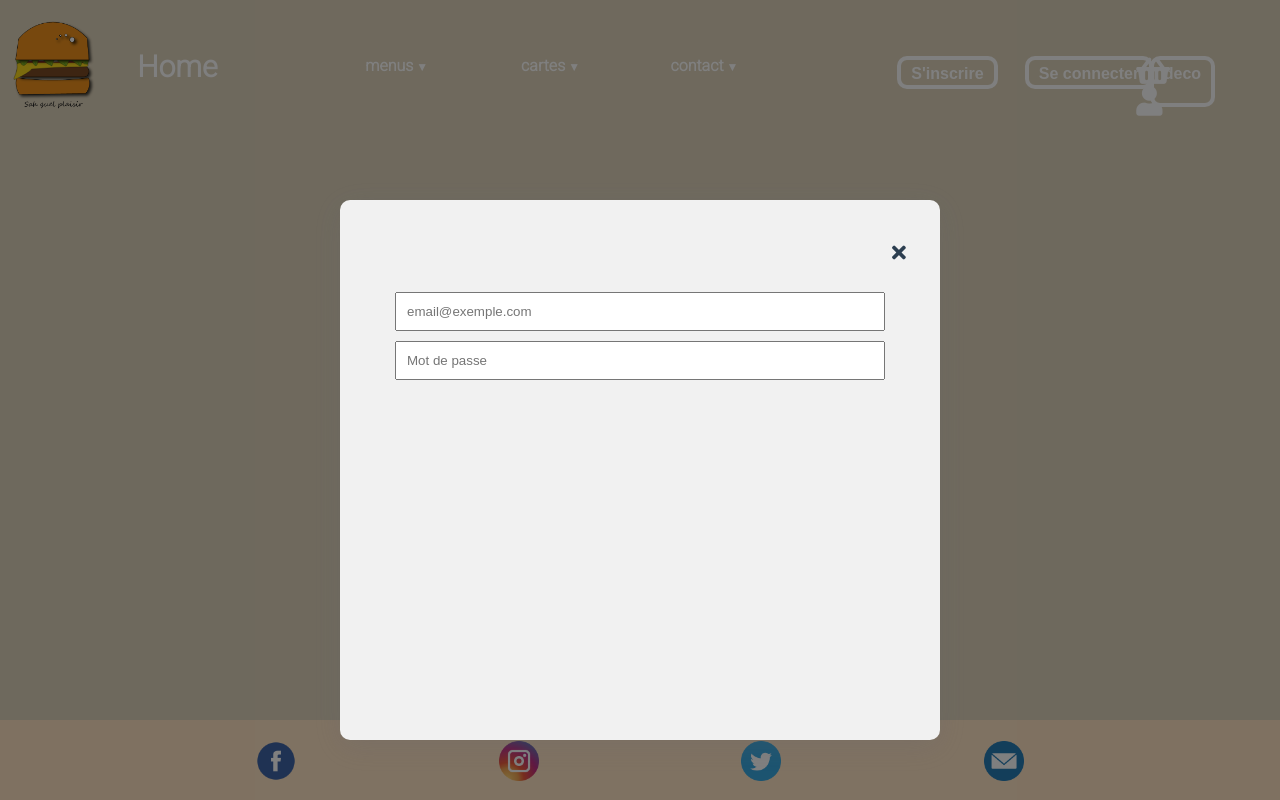
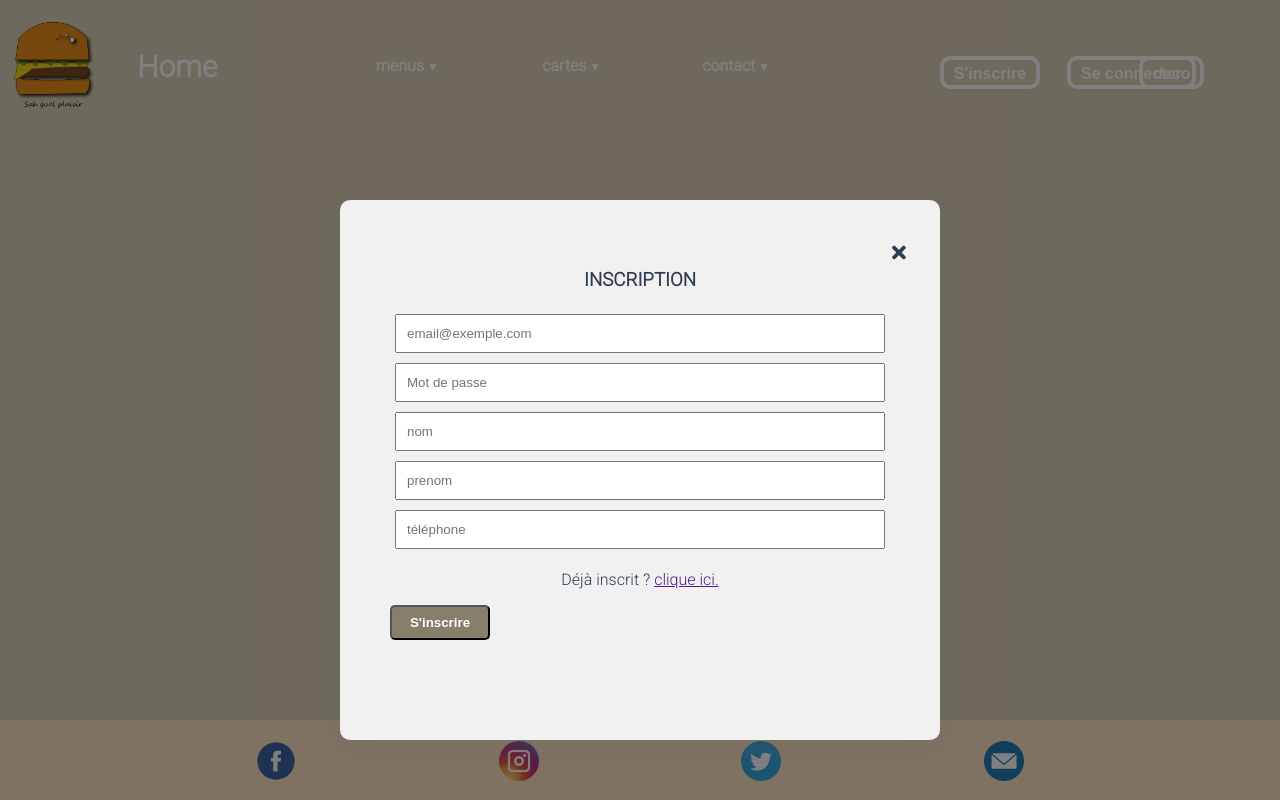
Before and after one commit to NoeH29/site-eco-formation, a Vue app: page /home in a window 1280 px wide. Both pictures are taken after a click on the button "S'inscrire". Built offline with nearby package versions, Linux system fonts and the light colour scheme; what vue-session would draw is missing.

Commit message:
checkform

```diff
--- a/src/components/connexion.vue
+++ b/src/components/connexion.vue
@@ -30,13 +30,6 @@
           v-model="confPassword"
           placeholder="confirmation de mot de passe"
         /> -->
-        <input
-          type="text"
-          id="pseudo"
-          name="pseudo"
-          v-model="pseudo"
-          placeholder="pseudo"
-        />
 
         <input
           type="text"
@@ -62,12 +55,18 @@
         />
         <p>Déjà inscrit ? <a href="">clique ici.</a></p>
       </div>
-      <button id="signInButton" v-if="inscription" @click="inscriptionBase">
+      <button id="signInButton" v-if="inscription" @click="inscriptionBase() ; checkForm()">
         S'inscrire
       </button>
-      <button id="signUpButton" v-if="connexion" @click="connexionBase">
+      <button id="signUpButton" v-if="connexion " @click="connexionBase ; showIco">
         Se connecter
       </button>
+       <p v-if="errors.length">
+    <b>Merci de corriger le(s) erreur(s) suivante(s):</b>
+    <ul>
+      <li v-for="error in errors" v-bind:key="error">{{ error }}</li>
+    </ul>
+  </p>
     </div>
   </div>
 </template>
@@ -76,6 +75,7 @@
 export default {
   data: function() {
     return {
+      errors: [],
       nom: "",
       prenom: "",
       mail: "",
@@ -89,6 +89,33 @@ export default {
   props: ["revele", "toggleModal", "inscription", "connexion", "titre"],
 
   methods: {
+     checkForm: function () {
+      if (this.mail && this.password && this.nom && this.prenom && this.telephone) {
+        return true;
+      }
+      this.errors = [];
+       if (!this.mail) {
+        this.errors.push('E-mail requis.');
+        document.getElementById("mail").style.borderColor="red";
+      }
+         if (!this.password) {
+        this.errors.push('Mot de passe requis.');
+        document.getElementById("password").style.borderColor="red";
+      }
+      if (!this.nom) {
+        this.errors.push('Nom requis.');
+        document.getElementById("nom").style.borderColor="red";
+      }
+      if (!this.prenom) {
+        this.errors.push('prenom requis.');
+         document.getElementById("prenom").style.borderColor="red";
+      }
+         if (!this.telephone) {
+        this.errors.push('telephone requis.');
+        document.getElementById("telephone").style.borderColor="red";
+      }
+
+    },
     inscriptionBase: function() {
       let info = {
         mail: this.mail,
@@ -97,7 +124,11 @@ export default {
         prenom: this.prenom,
         telephone: this.telephone,
       };
-      this.$store.dispatch("inscriptionBase", info);
+      if(this.mail != '' && this.password != '' && this.nom != '' && this.prenom != '' && this.telephone != ''){
+        this.$store.dispatch("inscriptionBase", info);
+        } else{
+         console.log("il manque un champs")
+    }
     },
     connexionBase: function() {
       let self = this;
@@ -116,6 +147,7 @@ export default {
         })
         .then(this.toggleModal)
         .then(() => this.$router.push("/").catch(()=>{}))
+       // .then(()=>document.location.reload())
         .catch((err) => console.log(err));
       /*this.$store
         .dispatch("connexionBase", { mail, password })
@@ -123,6 +155,9 @@ export default {
         .then(() => this.$router.push("/"))
         .catch((err) => console.log(err));*/
     },
+    showIco:function(){
+        this.$store.dispatch("show");
+    }
   },
 };
 </script>
--- a/src/components/navbar.vue
+++ b/src/components/navbar.vue
@@ -38,13 +38,13 @@
           Se connecter
         </button>
       </li>
-      <li>
+      <li v-if="show" id="icon">
         <router-link to="/panier"
           ><i class="fas fa-shopping-basket"></i
         ></router-link>
         <router-link to="/profil"><i class="fas fa-user"></i></router-link>
       </li>
-      <li><button @click="deco">deco</button></li>
+      <li class="deco"><button @click="deco">deco</button></li>
     </ul>
     <Connexion
       v-bind:revele="revele"
@@ -65,8 +65,7 @@ export default {
       inscription: false,
       connexion: false,
       titre: "",
-      //  hideConnec:this.$store.state.token,
-      // showProfil:this.$store.state.show,
+     show:this.$store.state.iconShow
 
     };
   },
@@ -82,12 +81,28 @@ export default {
         this.titre = "CONNEXION";
       }
       if (signState === "in") {
-       /* this.inscription = true;
+        this.inscription = true;
         this.connexion = false;
-        this.titre = "INSCRIPTION";*/
+        this.titre = "INSCRIPTION";
         console.log(this.$store.state.token)
       }
     },
+   /* show:function(){
+      console.log(localStorage.getItem('keys'))
+      if(localStorage.getItem('vue-session-key')!=''){
+      document.getElementById("icon").style.display='block';
+      } else{
+         document.getElementById("icon").style.display='none';
+      }
+    },
+     hide:function(){
+      console.log(localStorage.getItem('vue-session-key'))
+      if(localStorage.getItem('vue-session-key')!=''){
+      document.getElementById("loginHome").style.display='none';
+      } else{
+         document.getElementById("loginHome").style.display='block';
+      }
+    },*/
     deco: function () {
       this.$session.destroy()
        this.$router.push('/burger')
@@ -236,4 +251,9 @@ button:hover:after {
 .fas {
   font-size: 30px;
 }
+
+.deco{
+display: flex;
+
+}
 </style>
--- a/src/store/index.js
+++ b/src/store/index.js
@@ -8,6 +8,7 @@ export default new Vuex.Store({
   state: {
     menuShow:true,
     token:localStorage.getItem('jwt') || '',
+    iconShow: false,
 
 
   },
@@ -17,9 +18,10 @@ export default new Vuex.Store({
     },
     deco(state){
       state.token=''
+    },
+    show(state){
+        state.iconShow = true
     }
-
-
   },
   actions: {
     inscriptionBase(content, infos) {
@@ -45,6 +47,9 @@ export default new Vuex.Store({
     priceHide(context){
       context.commit("priceHide")
     },
+    show(context){
+      context.commit("show")
+    }
 
   },
   modules: {
```
